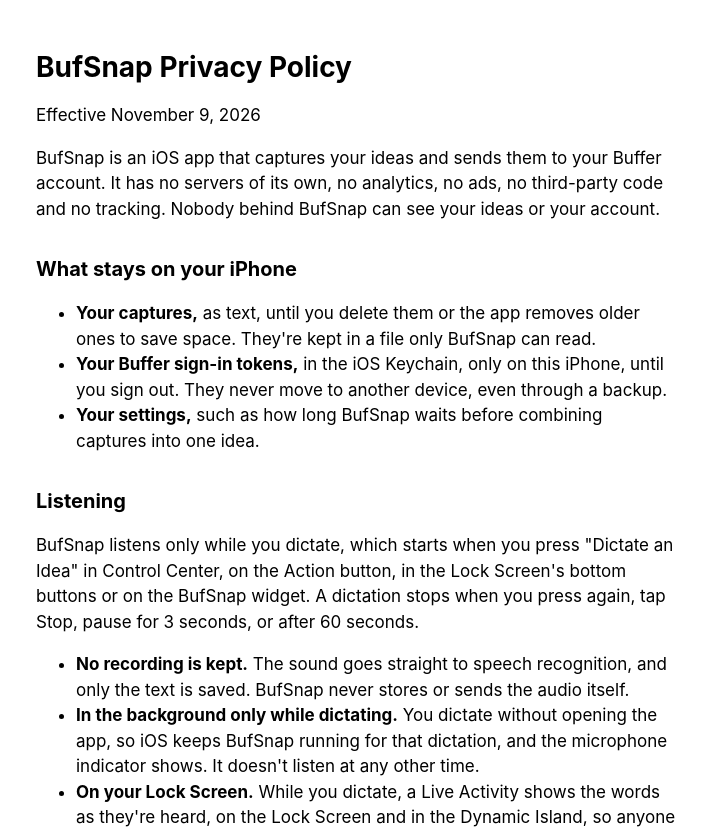
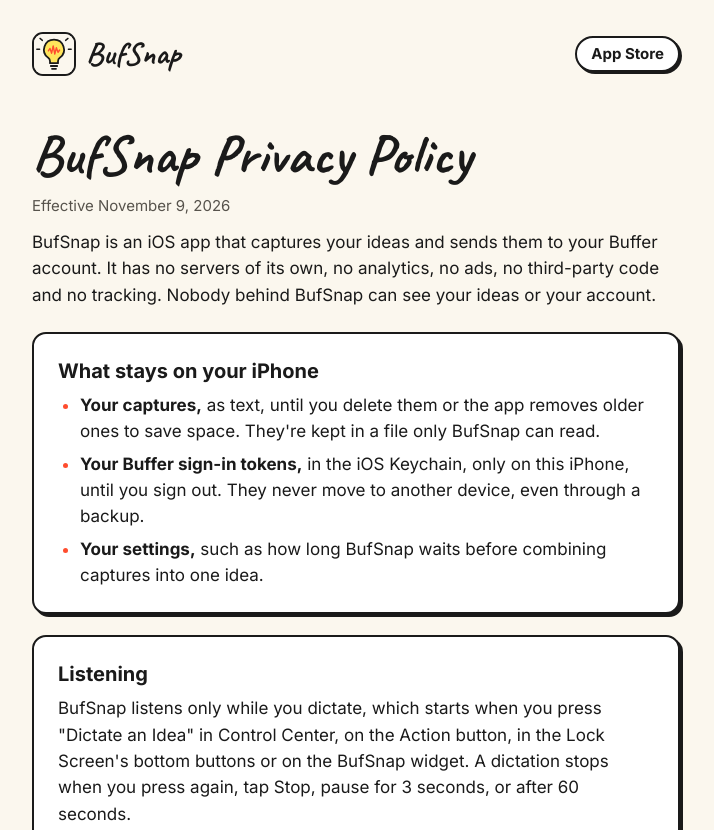
Before and after one commit to southp/buffer-snap, a plain HTML site: page site/privacy/index.html in a window 1280 px wide. Shown: the top 830 px of the page, without its empty margins (284-998 px from the left). Drawn offline with Linux system fonts and the light colour scheme.

Commit message:
Feat: Restyle the privacy page as Paper & Ink
- Link the shared stylesheet in place of the inline style
- Add the same header as the support page
- Put each section in a card and set the effective date as secondary text; the text is unchanged

Co-Authored-By: Claude Opus 5.5 <noreply@anthropic.com>
Claude-Session: https://claude.ai/code/session_01PDusjoLRsMTqv74HCmexUb

```diff
--- a/site/privacy/index.html
+++ b/site/privacy/index.html
@@ -4,25 +4,31 @@
 <meta charset="utf-8">
 <meta name="viewport" content="width=device-width, initial-scale=1">
 <title>BufSnap Privacy Policy</title>
-<style>
-  :root { color-scheme: light dark; }
-  body { font: 17px/1.5 -apple-system, system-ui, sans-serif; margin: 0 auto; max-width: 640px; padding: 32px 16px 64px; }
-  h1 { font-size: 28px; line-height: 1.2; }
-  h2 { font-size: 20px; margin-top: 32px; }
-</style>
+<link rel="stylesheet" href="../assets/paper-ink.css">
 </head>
 <body>
+<header class="site-header">
+  <span class="brand"><img src="../assets/doodle-bulb.svg" alt="" width="44" height="44">BufSnap</span>
+  <a class="chip" href="https://apps.apple.com/app/id6830422547">App Store</a>
+</header>
+
+<main>
 <h1>BufSnap Privacy Policy</h1>
-<p>Effective November 9, 2026</p>
+<div class="intro">
+<p class="meta">Effective November 9, 2026</p>
 <p>BufSnap is an iOS app that captures your ideas and sends them to your Buffer account. It has no servers of its own, no analytics, no ads, no third-party code and no tracking. Nobody behind BufSnap can see your ideas or your account.</p>
+</div>
 
+<section class="card">
 <h2>What stays on your iPhone</h2>
 <ul>
   <li><strong>Your captures,</strong> as text, until you delete them or the app removes older ones to save space. They're kept in a file only BufSnap can read.</li>
   <li><strong>Your Buffer sign-in tokens,</strong> in the iOS Keychain, only on this iPhone, until you sign out. They never move to another device, even through a backup.</li>
   <li><strong>Your settings,</strong> such as how long BufSnap waits before combining captures into one idea.</li>
 </ul>
+</section>
 
+<section class="card">
 <h2>Listening</h2>
 <p>BufSnap listens only while you dictate, which starts when you press "Dictate an Idea" in Control Center, on the Action button, in the Lock Screen's bottom buttons or on the BufSnap widget. A dictation stops when you press again, tap Stop, pause for 3 seconds, or after 60 seconds.</p>
 <ul>
@@ -30,11 +36,15 @@
   <li><strong>In the background only while dictating.</strong> You dictate without opening the app, so iOS keeps BufSnap running for that dictation, and the microphone indicator shows. It doesn't listen at any other time.</li>
   <li><strong>On your Lock Screen.</strong> While you dictate, a Live Activity shows the words as they're heard, on the Lock Screen and in the Dynamic Island, so anyone who can see your screen can read them. It goes away a few seconds after the dictation ends. It's drawn on your iPhone and isn't sent anywhere.</li>
 </ul>
+</section>
 
+<section class="card">
 <h2>What goes to Apple</h2>
 <p>BufSnap uses Apple's speech recognition to turn your voice into text, in your iPhone's language. Depending on your iPhone and that language, this happens on the device or your audio is sent to Apple to be recognized. Apple's <a href="https://www.apple.com/legal/privacy/">privacy policy</a> applies. BufSnap can't dictate without it, so if you'd rather not use it, don't allow speech recognition.</p>
 <p>BufSnap asks for permission to use the microphone and speech recognition the first time you open it. Asking doesn't start listening. You can turn either off in iOS Settings at any time.</p>
+</section>
 
+<section class="card">
 <h2>What goes to Buffer</h2>
 <p>When you sign in, you approve BufSnap's access on Buffer's own sign-in page, and BufSnap never sees your password. Buffer may email you a sign-in link instead of asking for one. Buffer then hands the app a one-time code through a page hosted on GitHub Pages, which stores nothing. GitHub, like any web host, may keep standard request logs.</p>
 <p>Apart from speech recognition and that sign-in page, Buffer is the only place BufSnap connects to, always over an encrypted connection. It sends:</p>
@@ -43,24 +53,36 @@
   <li><strong>Your sign-in tokens,</strong> to prove it's allowed to, and to renew them.</li>
 </ul>
 <p>It reads only your account's organizations, to know where to save ideas. Buffer's <a href="https://buffer.com/legal#privacy-policy">privacy policy</a> covers what happens from there.</p>
+</section>
 
+<section class="card">
 <h2>No tracking</h2>
 <p>BufSnap doesn't track you across apps or websites, doesn't use advertising identifiers, doesn't collect analytics or crash reports of its own, and doesn't sell or share your data with anyone. iOS may send crash reports to Apple if you've allowed that in Settings.</p>
+</section>
 
+<section class="card">
 <h2>Deleting your data</h2>
 <ul>
   <li><strong>Captures:</strong> delete them in the app, or delete the app to remove everything on your iPhone.</li>
   <li><strong>Buffer access:</strong> sign out in the app, which removes the tokens from the Keychain.</li>
   <li><strong>Ideas already sent:</strong> these are in your Buffer account, so delete them there.</li>
 </ul>
+</section>
 
+<section class="card">
 <h2>Children</h2>
 <p>BufSnap isn't directed at children under 13.</p>
+</section>
 
+<section class="card">
 <h2>Changes</h2>
 <p>If this policy changes, the new version will be posted here with a new date. Its history is <a href="https://github.com/southp/buffer-snap/commits/main/site/privacy/index.html">public</a>.</p>
+</section>
 
+<section class="card">
 <h2>Contact</h2>
 <p>Questions are welcome on <a href="https://github.com/southp/buffer-snap/issues">GitHub</a>.</p>
+</section>
+</main>
 </body>
 </html>
```
